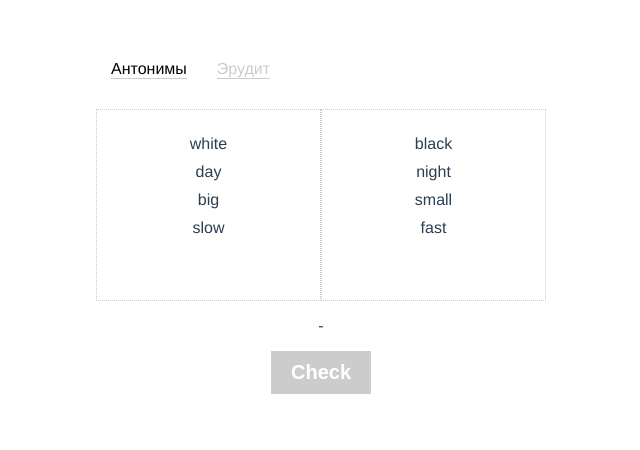
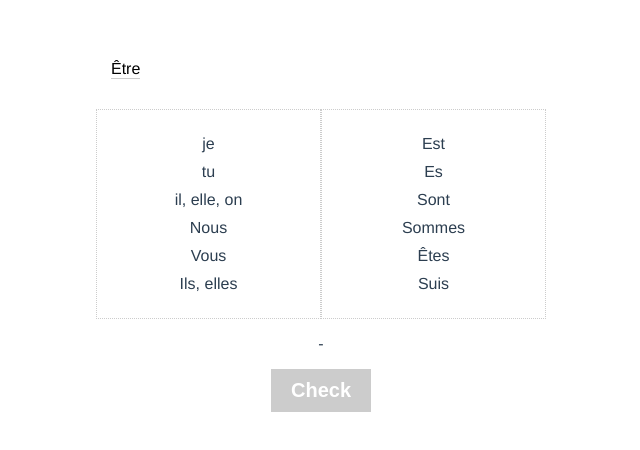
Before and after one commit to invinsible/erudite, a Vue app: page /antonim in a window 1280 px wide. Shown: the top 450 px of the page, without its empty margins (319-959 px from the left). Built offline with nearby package versions, Linux system fonts and the light colour scheme.

Commit message:
shuffle words

```diff
--- a/src/App.vue
+++ b/src/App.vue
@@ -1,8 +1,8 @@
 <template>
   <div id="app">
     <header>
-      <router-link :to="{name: 'antonim'}" class="link" active-class="link-active">Антонимы</router-link>
-      <router-link :to="{name: 'erudit'}" class="link" active-class="link-active">Эрудит</router-link>
+      <router-link :to="{name: 'antonim'}" class="link" active-class="link-active">Être</router-link>
+      <!-- <router-link :to="{name: 'erudit'}" class="link" active-class="link-active">Эрудит</router-link> -->
     </header>
     <router-view/>
   </div>
--- a/src/views/Antonim.vue
+++ b/src/views/Antonim.vue
@@ -2,17 +2,16 @@
     <section>
         <div class="two-columns">
             <div class="col">
-                <div v-for="el in list" :key="el.id">
+                <div v-for="el in basicList" :key="el.id">
                     <input type="radio" :value="el" v-model="check1" :id="el.id + 11">
                     <label :for="el.id + 11" v-if="el.active">{{el.value1}}</label>
                 </div>
             </div>
             <div class="col">
-                <div v-for="el in list" :key="el.id">
+                <div v-for="el in shuffleList" :key="el.id">
                     <input type="radio" :value="el" v-model="check2" :id="el.id + 22">
                     <label :for="el.id + 22" v-if="el.active">{{el.value2}}</label>
                 </div>
-
             </div>
         </div>
         <div>
@@ -32,33 +31,45 @@
 </template>
 
 <script>
-//import { shuffle } from '@/assets/functions.js';
+import { shuffle } from '@/assets/functions.js';
 export default {
     data() {
         return {
             list: [
                 {
                     id: 1,
-                    value1: 'white',
-                    value2: 'black',
+                    value1: 'je',
+                    value2: 'Suis',
                     active: true
                 },
                 {
                     id: 2,
-                    value1: 'day',
-                    value2: 'night',
+                    value1: 'tu',
+                    value2: 'Es',
                     active: true
                 },
                 {
                     id: 3,
-                    value1: 'big',
-                    value2: 'small',
+                    value1: 'il, elle, on',
+                    value2: 'Est',
                     active: true
                 },
                 {
                     id: 4,
-                    value1: 'slow',
-                    value2: 'fast',
+                    value1: 'Nous',
+                    value2: 'Sommes',
+                    active: true
+                },
+                {
+                    id: 5,
+                    value1: 'Vous',
+                    value2: 'Êtes',
+                    active: true
+                },
+                {
+                    id: 6,
+                    value1: 'Ils, elles',
+                    value2: 'Sont',
                     active: true
                 }
             ],
@@ -66,7 +77,14 @@ export default {
             check2: null
         }
     },
-
+    computed: {
+        shuffleList() {
+            return shuffle(this.list)
+        },
+        basicList() {
+            return [... this.list]
+        }
+    },
     methods: {
         checkAntonim() {
             if(this.check1 == this.check2) {
```
